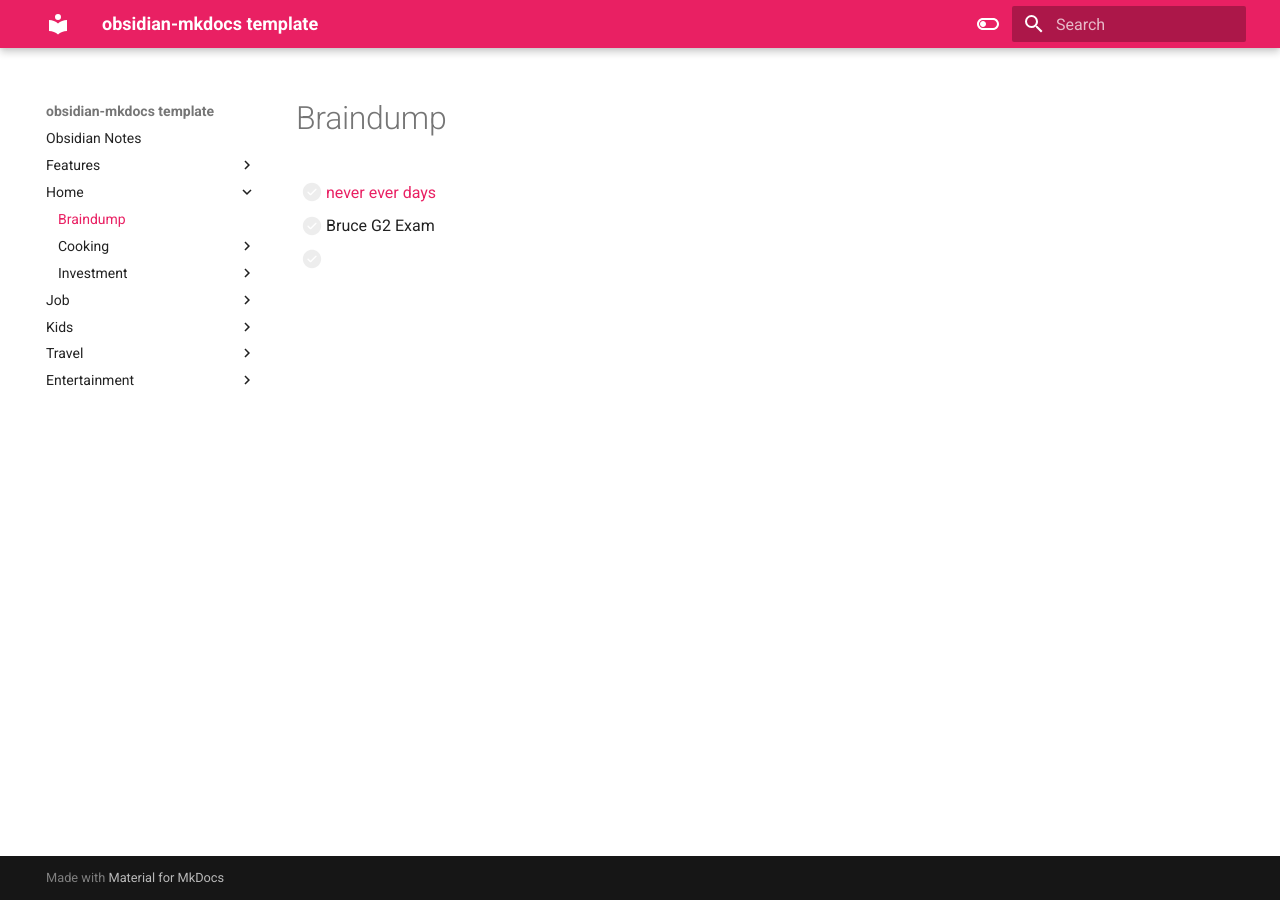
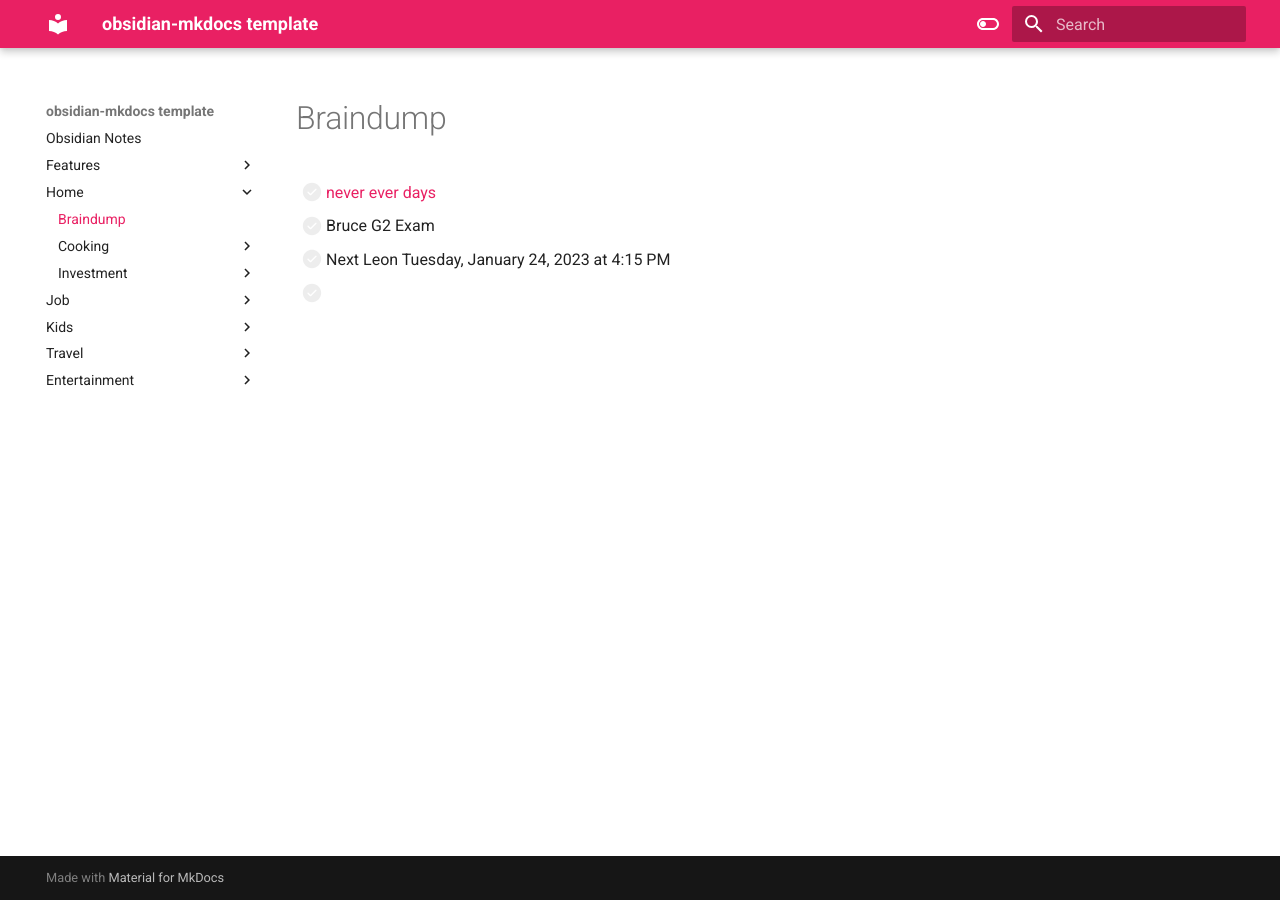
Before and after one commit to macsymgit/obsidian, an MkDocs documentation site: the page built from docs/Home/Braindump.md, in a window 1280 px wide. Built offline with MkDocs 1.6.1 and Material for MkDocs 9.7.7, drawn with Linux system fonts in a browser that asks for light colours.

Commit message:
vault backup: 2022-11-18 07:00:49

```diff
--- a/docs/Home/Braindump.md
+++ b/docs/Home/Braindump.md
@@ -1,3 +1,4 @@
 - [ ]  [never ever days](https://nevereverdays.ca/)
 - [ ] Bruce G2 Exam
+- [ ] Next Leon Tuesday, January 24, 2023 at 4:15 PM
 - [ ]
```
Also changed, not shown: 1 other file.
